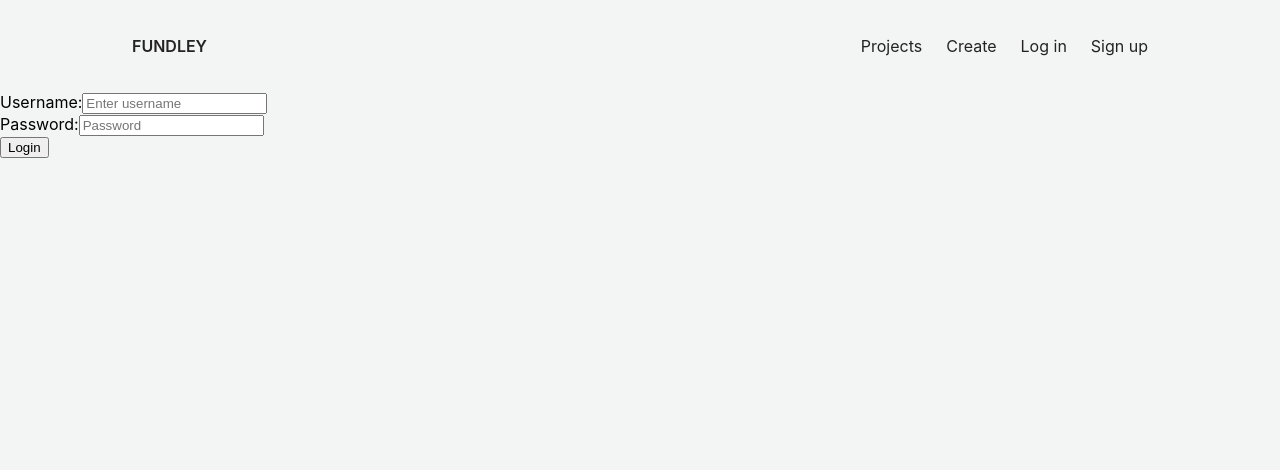
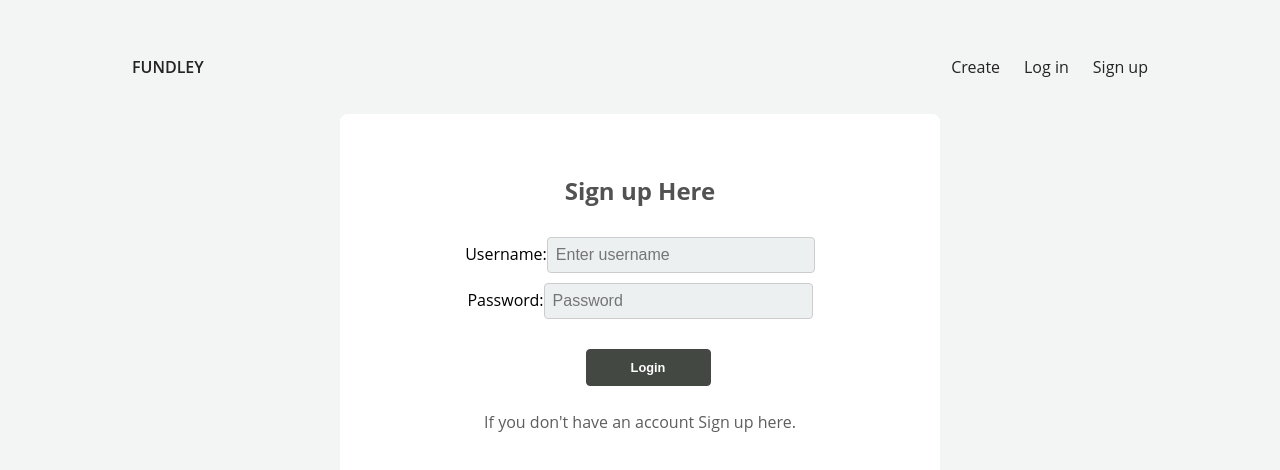
Before and after one commit to Sarahbrod/crowdfunding, a React (Create React App) app: page /signup in a window 1280 px wide. Shown: the top 470 px of the page. Built offline with nearby package versions, Linux system fonts and the light colour scheme.

Commit message:
login form

```diff
--- a/src/App.js
+++ b/src/App.js
@@ -6,7 +6,6 @@ import Nav from './components/nav';
 // Import pages
 import HomePage from './pages/HomePage'
 import ProjectPage from './pages/ProjectPage'
-import AllProjectsPage from './pages/AllProjectsPage'
 import CreatePage from './pages/CreatePage'
 import SignUpPage from './pages/SignUpPage'
 import LoginPage from './pages/LoginPage'
@@ -21,7 +20,6 @@ function App() {
         <Routes>
           <Route exact path="/" element={<HomePage />} />
           <Route path="/project/:id" element={<ProjectPage />} />
-          <Route path="/allprojects" element={<AllProjectsPage />} />
           <Route path="/create" element={<CreatePage />} />
           <Route path="/signup" element={<SignUpPage />} />
           <Route path="/login" element={<LoginPage />} />
--- a/src/Components/Nav/index.jsx
+++ b/src/Components/Nav/index.jsx
@@ -7,9 +7,6 @@ const Nav = () => {
             <Link to="/" className="site-title">FUNDLEY</Link>
             {/* {window.localStorage.getItem('token') ==} */}
             <ul>
-                <li>
-                    <Link to="/AllProjectsPage">Projects</Link>
-                </li>
                 <li>
                     <Link to="/Create">Create</Link>
                 </li>
--- a/src/components/Hero/Hero.css
+++ b/src/components/Hero/Hero.css
@@ -18,8 +18,8 @@
 
 .subtitle {
     font-size: 24px;
-    font-weight: 300;
-    color: rgb(69, 69, 69);
+    font-weight: 250;
+    color: rgb(84, 84, 84);
     padding: 0 40px 0 0;
 }
 
--- a/src/components/SignupForm/SignupForm.jsx
+++ b/src/components/SignupForm/SignupForm.jsx
@@ -1,26 +1,28 @@
 import React, { useState } from "react"
 import { useNavigate } from "react-router-dom"
+import "./SignupForm.css";
 
-function SignUpForm() {
+
+
+const SignupForm = () => {
+    const navigate = useNavigate()
     const [credentials, setCredentials] = useState({
         username: "",
-        email: "",
         password: "",
     });
-    const navigate = useNavigate();
 
-    const handleChange = (e) => {
-        const { id, value } = e.target;
+    const handleChange = (event) => {
+        const { id, value } = event.target;
         setCredentials((prevCredentials) => ({
             ...prevCredentials,
             [id]: value,
         }));
     };
 
+
     const postData = async () => {
         const response = await fetch(
-            `${process.env.REACT_APP_API_URL}api-token-auth/`,
-            {
+            `${process.env.REACT_APP_API_URL}api-token-auth/`, {
             method: "post",
             headers: {
                 "Content-Type": "application/json",
@@ -31,40 +33,50 @@ function SignUpForm() {
         return response.json();
     };
 
-    const handleSubmit = (e) => {
-        e.preventDefault()
+    const handleSubmit = (event) => {
+        event.preventDefault();
         if (credentials.username && credentials.password) {
             postData().then((response) => {
                 window.localStorage.setItem('token', response.token);
-                navigate('/');
+                navigate("/");
             });
         }
     };
 
+
     return (
-        <form>
+        <form className="form-box">
             <div>
+                <h2>Sign up Here</h2>
+            </div>
+            <div className="username-object">
                 <label htmlFor="username">Username:</label>
                 <input
                     type="text"
                     id="username"
+                    className="username"
                     placeholder="Enter username"
                     onChange={handleChange}
                 />
             </div>
-            <div>
+            <div className="password-object">
                 <label htmlFor="password">Password:</label>
                 <input
                     type="password"
                     id="password"
+                    className="password"
                     placeholder="Password"
                     onChange={handleChange}
                 />
             </div>
-            <button type="submit" onClick={handleSubmit}>
+            <button type="submit" className="btn" onClick={handleSubmit}>
                 Login
             </button>
-        </form>);
+            <div className="sign up">
+                If you don't have an account <span className="sign.up-here"
+                >Sign up here.</span>
+            </div>
+        </form>
+    );
 }
-
-export default SignUpForm;
+export default SignupForm;
--- a/src/components/loginForm/index.jsx
+++ b/src/components/loginForm/index.jsx
@@ -1,25 +1,28 @@
 import React, { useState } from "react"
 import { useNavigate } from "react-router-dom"
+import "./loginForm.css";
 
-function LoginForm() {
+
+
+const LoginForm = () => {
+    const navigate = useNavigate()
     const [credentials, setCredentials] = useState({
         username: "",
         password: "",
     });
-    const navigate = useNavigate();
 
-    const handleChange = (e) => {
-        const { id, value } = e.target;
+    const handleChange = (event) => {
+        const { id, value } = event.target;
         setCredentials((prevCredentials) => ({
             ...prevCredentials,
             [id]: value,
         }));
     };
 
+
     const postData = async () => {
         const response = await fetch(
-            `${process.env.REACT_APP_API_URL}api-token-auth/`,
-            {
+            `${process.env.REACT_APP_API_URL}api-token-auth/`, {
             method: "post",
             headers: {
                 "Content-Type": "application/json",
@@ -30,40 +33,50 @@ function LoginForm() {
         return response.json();
     };
 
-    const handleSubmit = (e) => {
-        e.preventDefault()
+    const handleSubmit = (event) => {
+        event.preventDefault();
         if (credentials.username && credentials.password) {
             postData().then((response) => {
                 window.localStorage.setItem('token', response.token);
-                navigate('/');
+                navigate("/");
             });
         }
     };
 
+
     return (
-        <form>
+        <form className="form-box">
             <div>
+                <h2>Login Here!</h2>
+            </div>
+            <div className="username-object">
                 <label htmlFor="username">Username:</label>
                 <input
                     type="text"
                     id="username"
+                    className="username"
                     placeholder="Enter username"
                     onChange={handleChange}
                 />
             </div>
-            <div>
+            <div className="password-object">
                 <label htmlFor="password">Password:</label>
                 <input
                     type="password"
                     id="password"
+                    className="password"
                     placeholder="Password"
                     onChange={handleChange}
                 />
             </div>
-            <button type="submit" onClick={handleSubmit}>
+            <button type="submit" className="btn" onClick={handleSubmit}>
                 Login
             </button>
-        </form>);
+            <div className="sign up">
+                If you don't have an account <span className="sign.up-here"
+                >Sign up here.</span>
+            </div>
+        </form>
+    );
 }
-
 export default LoginForm;
--- /dev/null
+++ b/src/components/loginForm/loginForm.css
@@ -0,0 +1,86 @@
+body {
+    font-family: 'Open Sans', sans-serif;
+    margin: 0 auto 0 auto;
+    width: 100%;
+    text-align: center;
+    margin: 20px 0px 20px 0px;
+}
+
+p {
+    font-size: 12px;
+    text-decoration: none;
+    color: #ffffff;
+}
+
+h2 {
+    font-size: 1.5em;
+    color: #525252;
+}
+
+.password-object {
+    padding: 10px;
+}
+
+.form-box {
+    background: white;
+    width: 600px;
+    height: 300px;
+    border-radius: 8px;
+    margin: 0 auto 0 auto;
+    padding: 40px 0px 40px 0px;
+}
+
+.label {
+    padding: 10px 10px 0 0 0;
+}
+
+.username {
+    background: #ecf0f1;
+    border: #ccc 1px solid;
+    padding: 8px;
+    width: 250px;
+    color: #AAAAAA;
+    margin-top: 10px;
+    font-size: 1em;
+    border-radius: 4px;
+}
+
+.password {
+    border-radius: 4px;
+    background: #ecf0f1;
+    border: #ccc 1px solid;
+    padding: 8px;
+    width: 251px;
+    font-size: 1em;
+}
+
+.btn {
+    background: #434842;
+    width: 125px;
+    padding-top: 10px;
+    padding-bottom: 10px;
+    color: white;
+    border-radius: 4px;
+    border: #434842 1px solid;
+
+    margin-top: 20px;
+    margin-bottom: 5px;
+    align-items: center;
+    margin-left: 16px;
+    font-weight: 800;
+    font-size: 0.8em;
+}
+
+.btn:hover {
+    background: #586a54;
+}
+
+.sign.up {
+    font-size: 16;
+    color: rgb(95, 93, 93);
+    padding: 20px;
+}
+
+.sign.up-here {
+    font-weight: 400px;
+}
--- a/src/components/loginForm/loginform.css
+++ b/src/components/loginForm/loginform.css
@@ -0,0 +1,86 @@
+body {
+    font-family: 'Open Sans', sans-serif;
+    margin: 0 auto 0 auto;
+    width: 100%;
+    text-align: center;
+    margin: 20px 0px 20px 0px;
+}
+
+p {
+    font-size: 12px;
+    text-decoration: none;
+    color: #ffffff;
+}
+
+h2 {
+    font-size: 1.5em;
+    color: #525252;
+}
+
+.password-object {
+    padding: 10px;
+}
+
+.form-box {
+    background: white;
+    width: 600px;
+    height: 300px;
+    border-radius: 8px;
+    margin: 0 auto 0 auto;
+    padding: 40px 0px 40px 0px;
+}
+
+.label {
+    padding: 10px 10px 0 0 0;
+}
+
+.username {
+    background: #ecf0f1;
+    border: #ccc 1px solid;
+    padding: 8px;
+    width: 250px;
+    color: #AAAAAA;
+    margin-top: 10px;
+    font-size: 1em;
+    border-radius: 4px;
+}
+
+.password {
+    border-radius: 4px;
+    background: #ecf0f1;
+    border: #ccc 1px solid;
+    padding: 8px;
+    width: 251px;
+    font-size: 1em;
+}
+
+.btn {
+    background: #434842;
+    width: 125px;
+    padding-top: 10px;
+    padding-bottom: 10px;
+    color: white;
+    border-radius: 4px;
+    border: #434842 1px solid;
+
+    margin-top: 20px;
+    margin-bottom: 5px;
+    align-items: center;
+    margin-left: 16px;
+    font-weight: 800;
+    font-size: 0.8em;
+}
+
+.btn:hover {
+    background: #586a54;
+}
+
+.sign.up {
+    font-size: 16;
+    color: rgb(95, 93, 93);
+    padding: 20px;
+}
+
+.sign.up-here {
+    font-weight: 400px;
+}
--- a/src/components/nav/index.jsx
+++ b/src/components/nav/index.jsx
@@ -7,9 +7,6 @@ const Nav = () => {
             <Link to="/" className="site-title">FUNDLEY</Link>
             {/* {window.localStorage.getItem('token') ==} */}
             <ul>
-                <li>
-                    <Link to="/AllProjectsPage">Projects</Link>
-                </li>
                 <li>
                     <Link to="/Create">Create</Link>
                 </li>
--- a/src/data.js
+++ b/src/data.js
@@ -1,7 +1,7 @@
 export const allProjects = [
     {
         id: 1,
-        title: "Project One",
+        title: "Project Hello",
         description: "The first project.",
         goal: 150,
         image: "https://hips.hearstapps.com/hmg-prod.s3.amazonaws.com/images/little-cute-maltipoo-puppy-royalty-free-image-1652926025.jpg?crop=0.444xw:1.00xh;0.129xw,0&resize=980:*",
--- a/src/pages/AllProjectsPage.jsx
+++ /dev/null
@@ -1,25 +0,0 @@
-import React, { useState, useEffect } from 'react';
-import ProjectCard from '../components/projectCard';
-
-function AllProjectsPage() {
-    const [projectData, updateProjectData] = useState([])
-
-    useEffect(() => {
-        fetch(`${process.env.REACT_APP_API_URL}projects/`)
-            .then(res => res.json())
-            .then(data =>
-                updateProjectData(data))
-
-    }, [])
-
-    return (
-        <div id='project-list'>
-            {projectData.map((project, key) => {
-                return <ProjectCard key={key} project={project} />;
-            })}
-        </div>
-
-    );
-}
-
-export default AllProjectsPage
--- a/src/pages/SignUpPage.jsx
+++ b/src/pages/SignUpPage.jsx
@@ -1,5 +1,6 @@
 import React from "react";
 import SignupForm from "../components/SignupForm/SignupForm.jsx";
+
 
 function SignUpPage() {
     return <SignupForm />;
```
Also changed, not shown: src/components/LoginForm/index.jsx (+27 -14 lines). Lines whose indentation alone changed are shown as unchanged.
